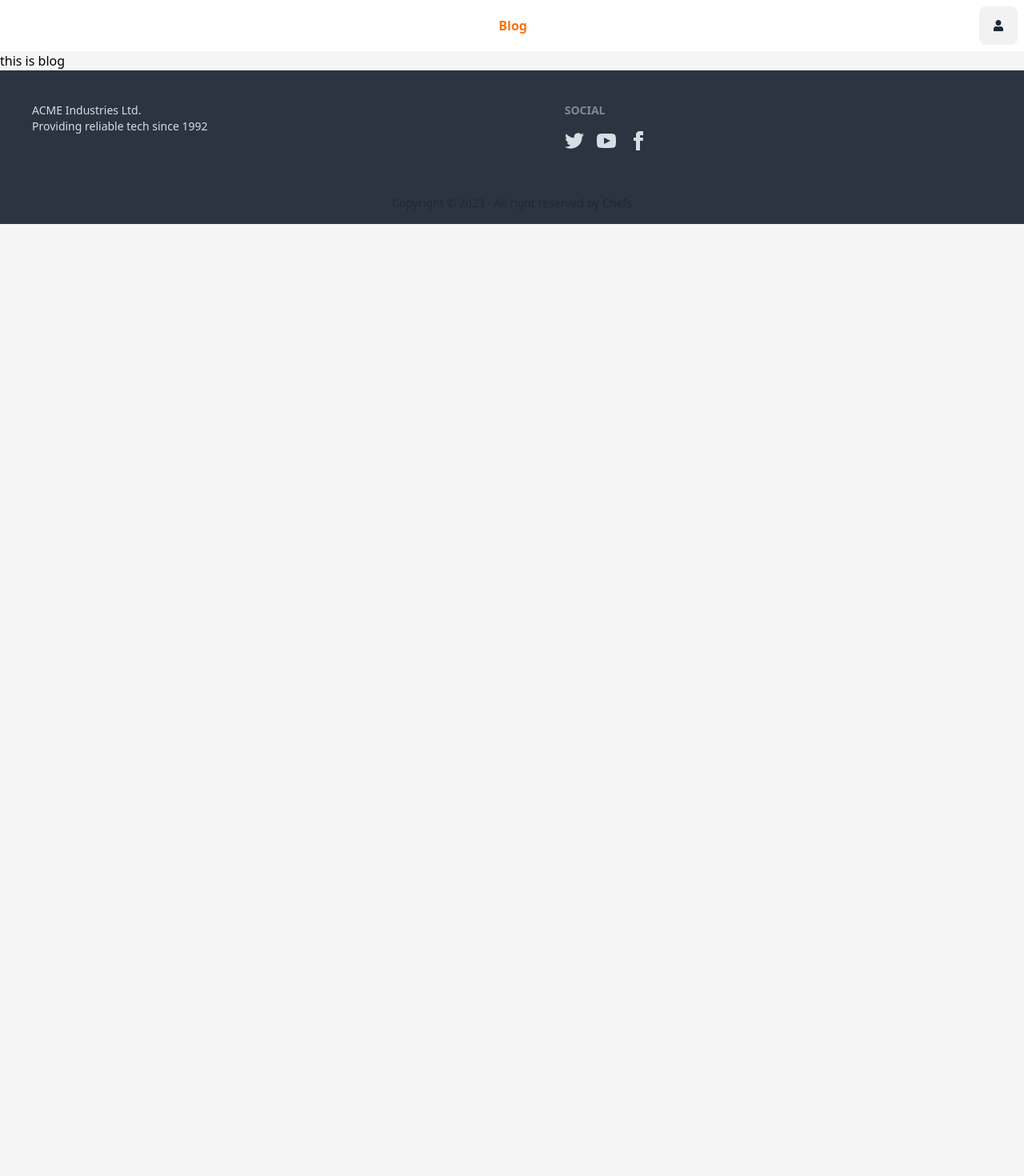
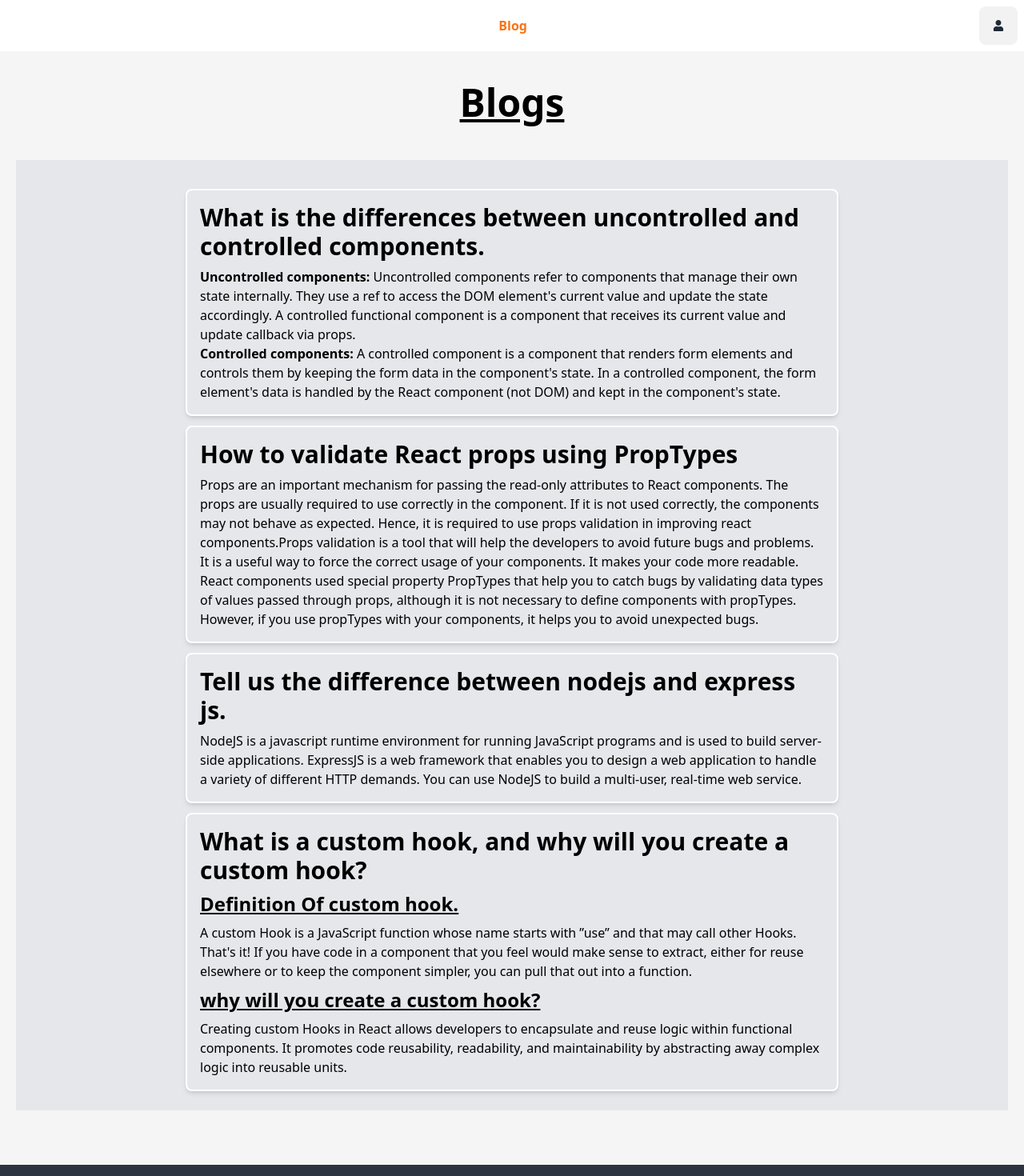
Before and after one commit to Ananthadeb1/chef-recipe-hunter-client-side, a React (Vite) app: page /blog in a window 1280 px wide. Shown: the top 1470 px of the page at 80% size. Before the commit the page ends 800 px from the top, so only its background shows below. Built offline with nearby package versions, Linux system fonts and the light colour scheme; no server answers.

Commit message:
blog component added

```diff
--- a/src/Blog/Blog.jsx
+++ b/src/Blog/Blog.jsx
@@ -1,11 +1,89 @@
+const Blog = () => {
+  return (
+    <div className="p-5 mt-5">
+      <h1 className="text-5xl font-bold text-center underline">Blogs</h1>
+      <div className="bg-gray-200 text-black my-12">
+        <div className="container max-w-4xl px-10 py-6 mx-auto">
+          <div className="mt-3 border-2 p-4 border-white shadow-md rounded-lg">
+            <h4 className="text-3xl font-bold hover:underline">
+              What is the differences between uncontrolled and controlled
+              components.
+            </h4>
+            <p className="mt-2">
+              <span className="font-bold">Uncontrolled components: </span>{" "}
+              Uncontrolled components refer to components that manage their own
+              state internally. They use a ref to access the DOM element's
+              current value and update the state accordingly. A controlled
+              functional component is a component that receives its current
+              value and update callback via props. <br />
+              <span className="font-bold">Controlled components: </span>A
+              controlled component is a component that renders form elements and
+              controls them by keeping the form data in the component's state.
+              In a controlled component, the form element's data is handled by
+              the React component (not DOM) and kept in the component's state.
+            </p>
+          </div>
+          <div className="mt-3  border-2 p-4 border-white shadow-md rounded-lg">
+            <h4 className="text-3xl font-bold hover:underline">
+              How to validate React props using PropTypes
+            </h4>
 
-
-const Blog = () => {
-    return (
-        <div>
-            this is blog
+            <p className="mt-2">
+              Props are an important mechanism for passing the read-only
+              attributes to React components. The props are usually required to
+              use correctly in the component. If it is not used correctly, the
+              components may not behave as expected. Hence, it is required to
+              use props validation in improving react components.Props
+              validation is a tool that will help the developers to avoid future
+              bugs and problems. It is a useful way to force the correct usage
+              of your components. It makes your code more readable. React
+              components used special property PropTypes that help you to catch
+              bugs by validating data types of values passed through props,
+              although it is not necessary to define components with propTypes.
+              However, if you use propTypes with your components, it helps you
+              to avoid unexpected bugs.
+            </p>
+          </div>
+          <div className="mt-3  border-2 p-4 border-white shadow-md rounded-lg">
+            <p className="text-3xl font-bold hover:underline">
+              Tell us the difference between nodejs and express js.
+            </p>
+            <p className="mt-2">
+              NodeJS is a javascript runtime environment for running JavaScript
+              programs and is used to build server-side applications. ExpressJS
+              is a web framework that enables you to design a web application to
+              handle a variety of different HTTP demands. You can use NodeJS to
+              build a multi-user, real-time web service.
+            </p>
+          </div>
+          <div className="mt-3  border-2 p-4 border-white shadow-md rounded-lg">
+            <p className="text-3xl font-bold hover:underline">
+              What is a custom hook, and why will you create a custom hook?
+            </p>
+            <h5 className="font-bold text-2xl my-2 underline">
+              Definition Of custom hook.
+            </h5>
+            <p className="mt-2">
+              A custom Hook is a JavaScript function whose name starts with
+              ”use” and that may call other Hooks. That's it! If you have code
+              in a component that you feel would make sense to extract, either
+              for reuse elsewhere or to keep the component simpler, you can pull
+              that out into a function.
+            </p>
+            <h5 className="font-bold text-2xl my-2 underline">
+              why will you create a custom hook?
+            </h5>
+            <p className="mt-2">
+              Creating custom Hooks in React allows developers to encapsulate
+              and reuse logic within functional components. It promotes code
+              reusability, readability, and maintainability by abstracting away
+              complex logic into reusable units.
+            </p>
+          </div>
         </div>
-    );
+      </div>
+    </div>
+  );
 };
 
 export default Blog;
```
